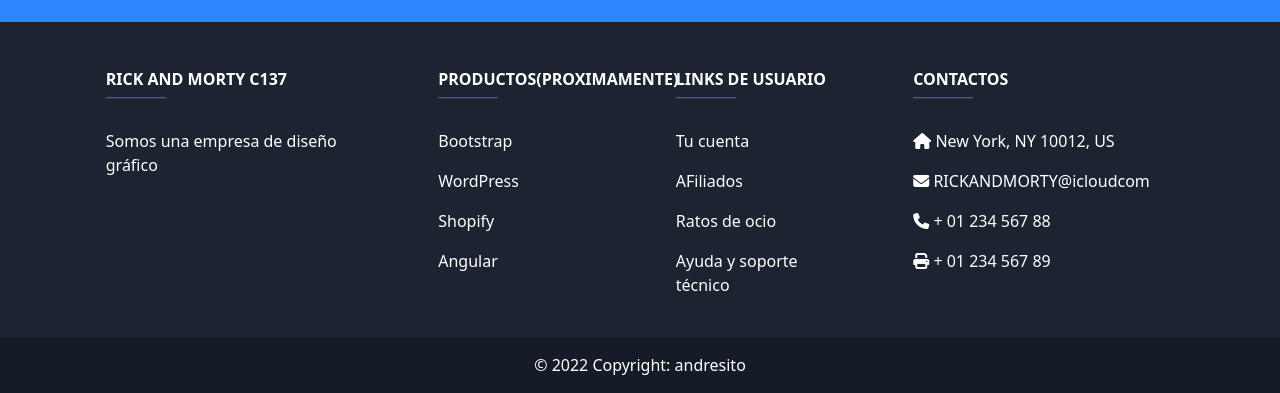
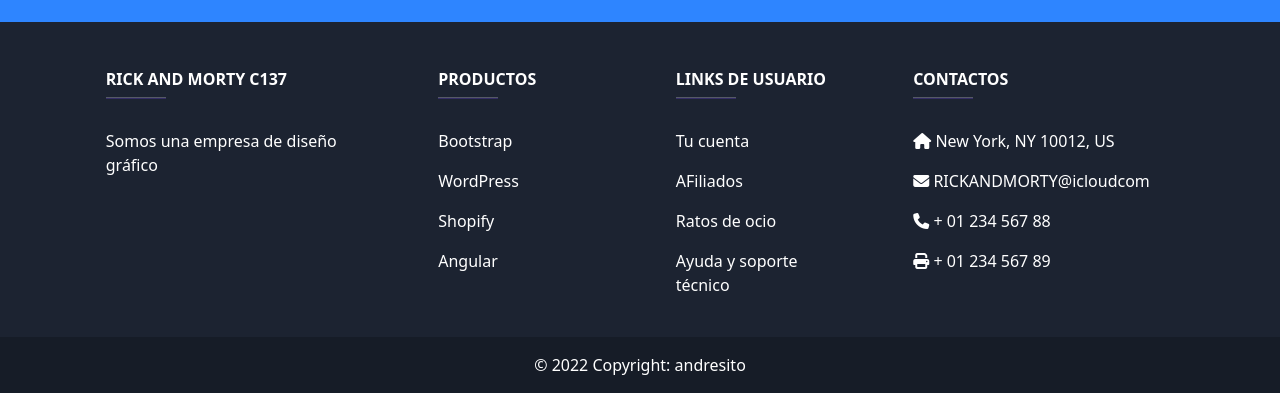
Before and after one commit to johndiazdeveloper/BootCamp, a plain HTML site: page semana 4/bootstrap/landing/index.html in a window 1280 px wide. Shown: the part 3474-3867 px from the top of the page. Drawn offline with nearby package versions, Linux system fonts and the light colour scheme.

Commit message:
Add files via upload

```diff
--- a/semana 4/bootstrap/landing/index.html
+++ b/semana 4/bootstrap/landing/index.html
@@ -3,7 +3,7 @@
   <head>
     <meta charset="utf-8">
     <meta name="viewport" content="width=device-width, initial-scale=1">
-    <title>Bootstrap DEMO </title>
+    <title>RETO 5 BOOTSTRAP </title>
     <link href="https://cdn.jsdelivr.net/npm/bootstrap@5.2.2/dist/css/bootstrap.min.css" rel="stylesheet" integrity="sha384-Zenh87qX5JnK2Jl0vWa8Ck2rdkQ2Bzep5IDxbcnCeuOxjzrPF/et3URy9Bv1WTRi" crossorigin="anonymous">
     <link rel="stylesheet" href="https://cdnjs.cloudflare.com/ajax/libs/font-awesome/6.1.2/css/all.min.css">
   </head>
@@ -199,7 +199,7 @@
         <!-- Grid column -->
         <div class="col-md-2 col-lg-2 col-xl-2 mx-auto mb-4">
           <!-- Links -->
-          <h6 class="text-uppercase fw-bold">Productos(Proximamente)</h6>
+          <h6 class="text-uppercase fw-bold">Productos</h6>
           <hr class="mb-4 mt-0 d-inline-block mx-auto" style="width: 60px; background-color: #7c4dff; height: 2px" />
           <p>
             <a href="#!" class="text-white text-decoration-none">Bootstrap</a>
```
